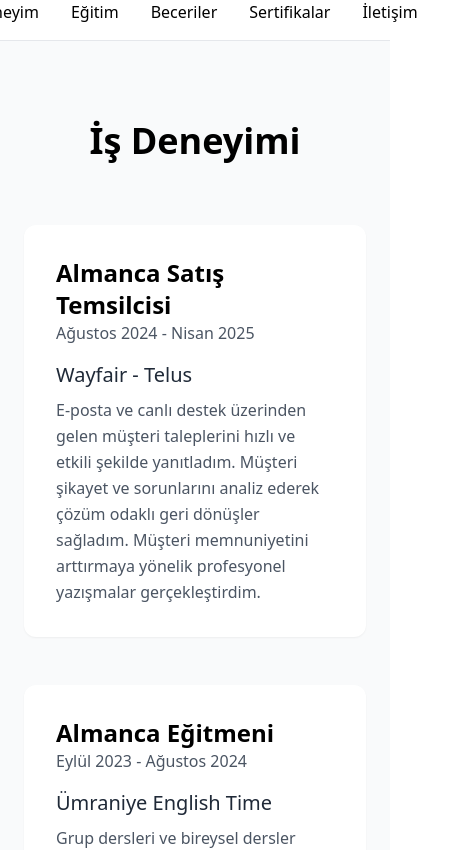
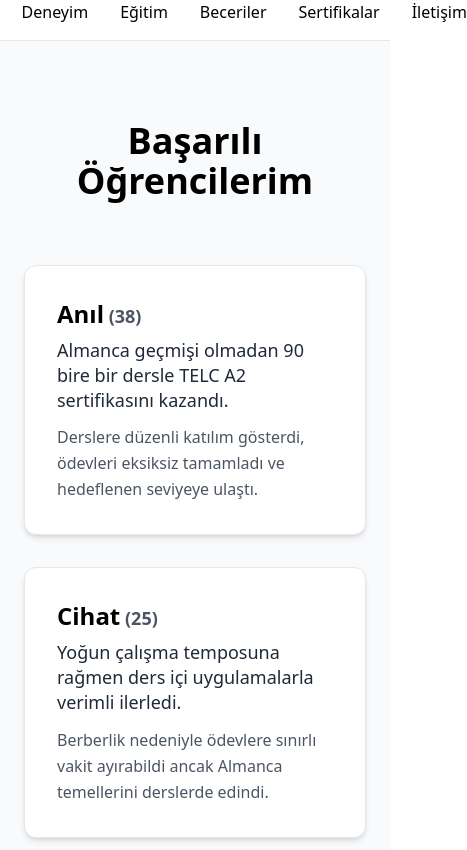
Before and after one commit to ubterzioglu/ozanakgun, a React (Vite) app: page / in a window 390 px wide. Shown: the part 860-1710 px from the top of the page, 467 px wide, since content can reach past the window. Built offline with nearby package versions, Linux system fonts and the light colour scheme.

Commit message:
Ozan Commit Revizyonlar!

```diff
--- a/src/app.tsx
+++ b/src/app.tsx
@@ -18,56 +18,56 @@ const App = () => {
             title: "Almanca Satış Temsilcisi",
             company: "Wayfair - Telus",
             period: "Ağustos 2024 - Nisan 2025",
-            description: "E-posta ve canlı destek üzerinden gelen müşteri taleplerini hızlı ve etkili şekilde yanıtladım. Müşteri şikayet ve sorunlarını analiz ederek çözüm odaklı geri dönüşler sağladım. Müşteri memnuniyetini arttırmaya yönelik profesyonel yazışmalar gerçekleştirdim."
+            description: "E-posta ve canlı destek üzerinden gelen müşteri talepleri hızlı ve etkili şekilde yanıtlandı; şikayetler analiz edilerek çözüm odaklı geri dönüşler sağlandı ve memnuniyeti artırmaya yönelik profesyonel yazışmalar yürütüldü."
         },
         {
             id: 2,
             title: "Almanca Eğitmeni",
             company: "Ümraniye English Time",
             period: "Eylül 2023 - Ağustos 2024",
-            description: "Grup dersleri ve bireysel dersler verdim (A1 ve A2 grup dersleri). Goethe-Zertifikat, aile birleşimi (Goethe Zertifikat A1), TELC sınavlarına yönelik dersler verdim. Öğrenci gereksinimlerine uygun, katılımı en üst düzeye çıkaran ders programları hazırladım."
+            description: "A1-A2 seviyelerinde grup ve bireysel dersler yürütüldü; Goethe-Zertifikat, aile birleşimi ve TELC sınavlarına yönelik içerikler işlendi. Öğrenci gereksinimlerine göre yüksek katılımlı ders programları tasarlandı."
         },
         {
             id: 3,
             title: "Almanca Eğitmeni",
             company: "Maltepe İngiliz Kültür",
             period: "Temmuz 2023 - Şubat 2024",
-            description: "B1 ve B2 seviyesinde grup eğitimi verdim."
+            description: "B1 ve B2 seviyesinde grup eğitimleri yürütüldü."
         },
         {
             id: 4,
             title: "Almanca Eğitmeni",
             company: "Maltepe Amerikan Kültür",
             period: "Ağustos 2023 - Şubat 2024",
-            description: "A1 ve A2 seviyesinde grup dersleri verdim."
+            description: "A1 ve A2 seviyesinde grup dersleri organize edildi."
         },
         {
             id: 5,
             title: "Almanca Eğitmeni",
             company: "Levent Amerikan Kültür",
             period: "Eylül 2022 - Kasım 2023",
-            description: "Sprachdiplom ve aile birleşimi sınavlarına yönelik bireysel dersler verdim. A2 grup dersleri yaptım."
+            description: "Sprachdiplom ve aile birleşimi sınavlarına yönelik bireysel programlar hazırlandı; A2 grup dersleri yürütüldü."
         },
         {
             id: 6,
             title: "Almanca Eğitmeni",
             company: "Beşiktaş English Time",
             period: "Şubat 2023 - Ekim 2023",
-            description: "Yüzyüze grup dersleri ve birebir online dersler verdim. Lise öğrencilerine yardımcı olma amaçlı Almanya'da okumak veya orada çalışmak için öğrencilere Almanca'da destek verdim."
+            description: "Yüzyüze grup ve birebir online dersler yürütüldü; Almanya'da eğitim veya çalışma hedefleyen lise öğrencilerine Almanca desteği sağlandı."
         },
         {
             id: 7,
             title: "Almanca Eğitmeni",
             company: "Sancaktepe Amerikan-Ümraniye Amerikan Kültür",
             period: "Şubat 2022 - Ağustos 2022",
-            description: "Grup ve bireysel eğitimler verdim. A1 seviyesinde aile birleşim dersleri verdim."
+            description: "Grup ve bireysel eğitimler yönetildi; A1 seviyesinde aile birleşimi odaklı dersler planlandı."
         },
         {
             id: 8,
             title: "Özel Ders",
             company: "Özel",
             period: "Ekim 2021 - Ocak 2022",
-            description: "İlkokul öğrencisine özel dersler verdim."
+            description: "İlkokul öğrencisine yönelik bire bir dersler organize edildi."
         }
     ];
 
@@ -77,7 +77,7 @@ const App = () => {
             degree: "Ekonomi Lisansı",
             institution: "İstanbul Bilgi Üniversitesi",
             period: "2008 - 2013",
-            details: "%%50 burs"
+            details: "%50 burs"
         },
         {
             id: 2,
@@ -90,7 +90,7 @@ const App = () => {
             degree: "Kimya Mühendisliği (Terk)",
             institution: "İstanbul Yeditepe Üniversitesi",
             period: "2004 - 2005",
-            details: "%%100 burs"
+            details: "%100 burs"
         },
         {
             id: 4,
@@ -135,7 +135,8 @@ const App = () => {
             id: 4,
             title: "SPL-2 ve SPL-3",
             issuer: "Sermaye Piyasası Kurulu",
-            year: "2016"
+            year: "2016",
+            description: "Lisans için gereken sınavların birçoğu başarıyla tamamlandı; resmi lisanslama süreci devam ediyor."
         },
         {
             id: 5,
@@ -160,10 +161,61 @@ const App = () => {
         }
     ];
 
+    const navLinks = [
+        { label: "Başarılar", href: "#basarilar" },
+        { label: "Deneyim", href: "#deneyim" },
+        { label: "Eğitim", href: "#eğitim" },
+        { label: "Beceriler", href: "#beceriler" },
+        { label: "Sertifikalar", href: "#sertifikalar" },
+        { label: "İletişim", href: "#contact" }
+    ];
+
     const contactMethods = [
-        { icon: Phone, label: "WhatsApp", detail: "Hızlı", value: "+90 532 270 0666" },
-        { icon: Linkedin, label: "LinkedIn", detail: "Normal", value: "linkedin.com/in/ozanakgun" },
-        { icon: Mail, label: "E-posta", detail: "Yavaş", value: "oznkgun@gmail.com" }
+        {
+            icon: Phone,
+            label: "WhatsApp",
+            value: "+90 532 270 0666",
+            href: "https://wa.me/905322700666?text=Almanca%20konusunda%20deste%C4%9Fe%20ihtiyac%C4%B1m%20var.",
+            bgClass: "bg-emerald-50"
+        },
+        {
+            icon: Linkedin,
+            label: "LinkedIn",
+            href: "https://www.linkedin.com/in/ozan-akgun123/",
+            bgClass: "bg-sky-50"
+        },
+        {
+            icon: Mail,
+            label: "E-posta",
+            href: "mailto:oznkgun@gmail.com",
+            bgClass: "bg-amber-50"
+        },
+        {
+            icon: Instagram,
+            label: "Instagram",
+            href: "https://www.instagram.com/oznkgun",
+            bgClass: "bg-rose-50"
+        }
+    ];
+
+    const successStories = [
+        {
+            name: "Anıl",
+            age: 38,
+            summary: "Almanca geçmişi olmadan 90 bire bir dersle TELC A2 sertifikasını kazandı.",
+            details: "Derslere düzenli katılım gösterdi, ödevleri eksiksiz tamamladı ve hedeflenen seviyeye ulaştı."
+        },
+        {
+            name: "Cihat",
+            age: 25,
+            summary: "Yoğun çalışma temposuna rağmen ders içi uygulamalarla verimli ilerledi.",
+            details: "Berberlik nedeniyle ödevlere sınırlı vakit ayırabildi ancak Almanca temellerini derslerde edindi."
+        },
+        {
+            name: "Eylem",
+            summary: "Kısa sürede A1 seviyesini kavrayarak Au-pair programıyla Almanya'ya gitti.",
+            details: "Optikerlik mezunu; Almanca geçmişi yokken programı tamamlayıp şu an Almanya'da kendi mesleğini icra ediyor."
+        }
     ];
 
     return (
@@ -210,18 +262,37 @@ const App = () => {
             <nav className="sticky top-0 bg-white/90 backdrop-blur-sm border-b border-gray-200 z-30">
                 <div className="max-w-6xl mx-auto px-6 py-4">
                     <div className="flex justify-center gap-8">
-                        {['Deneyim', 'Eğitim', 'Beceriler', 'Sertifikalar', 'İletişim'].map((item) => (
+                        {navLinks.map((link) => (
                             <a
-                                key={item}
-                                href={`#${item.toLowerCase()}`}
+                                key={link.href}
+                                href={link.href}
                                 className="font-medium hover:text-gray-600 transition-colors duration-200"
                             >
-                                {item}
+                                {link.label}
                             </a>
                         ))}
                     </div>
                 </div>
             </nav>
+
+            {/* Success Stories Section */}
+            <section id="basarilar" className="py-20 px-6 bg-gray-50">
+                <div className="max-w-6xl mx-auto">
+                    <h2 className="text-4xl font-bold text-center mb-16">Başarılı Öğrencilerim</h2>
+                    <div className="grid grid-cols-1 md:grid-cols-3 gap-8">
+                        {successStories.map((story, index) => (
+                            <div key={index} className="bg-white p-8 rounded-xl border border-gray-200 shadow-md hover:shadow-lg transition-shadow duration-300">
+                                <h3 className="text-2xl font-semibold mb-2">
+                                    {story.name}
+                                    {story.age && <span className="text-gray-600 text-lg"> ({story.age})</span>}
+                                </h3>
+                                <p className="text-lg text-gray-800 mb-3 leading-snug">{story.summary}</p>
+                                <p className="text-gray-600 leading-relaxed">{story.details}</p>
+                            </div>
+                        ))}
+                    </div>
+                </div>
+            </section>
 
             {/* Experience Section */}
             <section id="deneyim" className="py-20 px-6 bg-gray-50">
@@ -229,7 +300,7 @@ const App = () => {
                     <h2 className="text-4xl font-bold text-center mb-16">İş Deneyimi</h2>
                     <div className="space-y-12">
                         {experience.map((exp) => (
-                            <div key={exp.id} className="bg-white p-8 rounded-xl shadow-sm hover:shadow-md transition-shadow duration-300">
+                            <div key={exp.id} className="bg-white p-8 rounded-xl border border-gray-200 shadow-md hover:shadow-lg transition-shadow duration-300">
                                 <div className="flex flex-col md:flex-row md:items-center md:justify-between mb-4">
                                     <h3 className="text-2xl font-semibold">{exp.title}</h3>
                                     <span className="text-gray-600 font-medium">{exp.period}</span>
@@ -248,7 +319,7 @@ const App = () => {
                     <h2 className="text-4xl font-bold text-center mb-16">Eğitim</h2>
                     <div className="grid md:grid-cols-2 gap-8 max-w-4xl mx-auto">
                         {education.map((edu) => (
-                            <div key={edu.id} className="bg-white p-8 rounded-xl shadow-sm hover:shadow-md transition-shadow duration-300 text-center">
+                            <div key={edu.id} className="bg-white p-8 rounded-xl border border-gray-200 shadow-md hover:shadow-lg transition-shadow duration-300 text-center">
                                 <h3 className="text-2xl font-semibold mb-4">{edu.degree}</h3>
                                 <p className="text-xl text-gray-800 mb-2">{edu.institution}</p>
                                 <p className="text-gray-600 font-medium">{edu.period}</p>
@@ -267,7 +338,7 @@ const App = () => {
                         {skills.map((skill, index) => (
                             <div
                                 key={index}
-                                className="bg-white p-6 rounded-xl shadow-sm hover:shadow-md transition-shadow duration-300 text-center"
+                                className="bg-white p-6 rounded-xl border border-gray-200 shadow-md hover:shadow-lg transition-shadow duration-300 text-center"
                             >
                                 <p className="text-lg">{skill}</p>
                             </div>
@@ -282,7 +353,7 @@ const App = () => {
                     <h2 className="text-4xl font-bold text-center mb-16">Kurs ve Sertifikalar</h2>
                     <div className="space-y-8 max-w-4xl mx-auto">
                         {certifications.map((cert) => (
-                            <div key={cert.id} className="bg-white p-8 rounded-xl shadow-sm hover:shadow-md transition-shadow duration-300">
+                            <div key={cert.id} className="bg-white p-8 rounded-xl border border-gray-200 shadow-md hover:shadow-lg transition-shadow duration-300">
                                 <div className="flex flex-col md:flex-row md:items-center md:justify-between mb-4">
                                     <h3 className="text-2xl font-semibold">{cert.title}</h3>
                                     <span className="text-gray-600 font-medium">{cert.year}</span>
@@ -300,42 +371,30 @@ const App = () => {
                 <div className="max-w-4xl mx-auto text-center">
                     <h2 className="text-4xl font-bold mb-16">İletişim</h2>
 
-                    <div className="grid md:grid-cols-3 gap-8 mb-12">
+                    <div className="grid md:grid-cols-4 gap-8 mb-12">
                         {contactMethods.map((method, index) => (
-                            <div key={index} className="bg-white p-8 rounded-xl shadow-sm hover:shadow-md transition-shadow duration-300">
-                                <method.icon className="w-12 h-12 mx-auto mb-4 text-gray-800" />
-                                <h3 className="text-xl font-semibold mb-2">{method.label}</h3>
-                                <p className="text-gray-600 mb-2">({method.detail})</p>
-                                <p className="text-gray-800 font-medium">{method.value}</p>
-                            </div>
+                            <a
+                                key={index}
+                                href={method.href}
+                                target={method.href.startsWith('http') ? "_blank" : undefined}
+                                rel={method.href.startsWith('http') ? "noopener noreferrer" : undefined}
+                                className={`${method.bgClass} block p-8 rounded-xl border border-gray-200 shadow-md hover:shadow-lg transition-transform transition-shadow duration-300 hover:-translate-y-1`}
+                            >
+                                <method.icon className="w-12 h-12 mx-auto mb-3 text-gray-800" />
+                                <h3 className="text-lg md:text-xl font-semibold mb-3 leading-tight">{method.label}</h3>
+                                {method.value && (
+                                    <p className="text-sm md:text-base text-gray-900 font-medium break-words">{method.value}</p>
+                                )}
+                            </a>
                         ))}
                     </div>
 
-                    <div className="flex justify-center gap-6 mb-12">
-                        <a
-                            href="https://linkedin.com"
-                            target="_blank"
-                            rel="noopener noreferrer"
-                            className="bg-white p-4 rounded-full shadow-sm hover:shadow-md transition-all duration-300 hover:scale-110"
-                        >
-                            <Linkedin className="w-6 h-6" />
-                        </a>
-                        <a
-                            href="https://instagram.com"
-                            target="_blank"
-                            rel="noopener noreferrer"
-                            className="bg-white p-4 rounded-full shadow-sm hover:shadow-md transition-all duration-300 hover:scale-110"
-                        >
-                            <Instagram className="w-6 h-6" />
-                        </a>
-                    </div>
-
                     <a
-                        href="/cv.pdf"
+                        href="/ozanakguncv.pdf"
                         download
-                        className="inline-flex items-center gap-2 bg-black text-white px-8 py-4 rounded-full font-semibold hover:bg-gray-800 transition-colors duration-300"
+                        className="inline-flex items-center gap-3 bg-black text-white px-10 py-5 text-lg rounded-full font-semibold hover:bg-gray-800 transition-colors duration-300 shadow-md hover:shadow-lg"
                     >
-                        <Download size={20} />
+                        <Download size={22} />
                         CV'yi İndir
                     </a>
                 </div>
```
